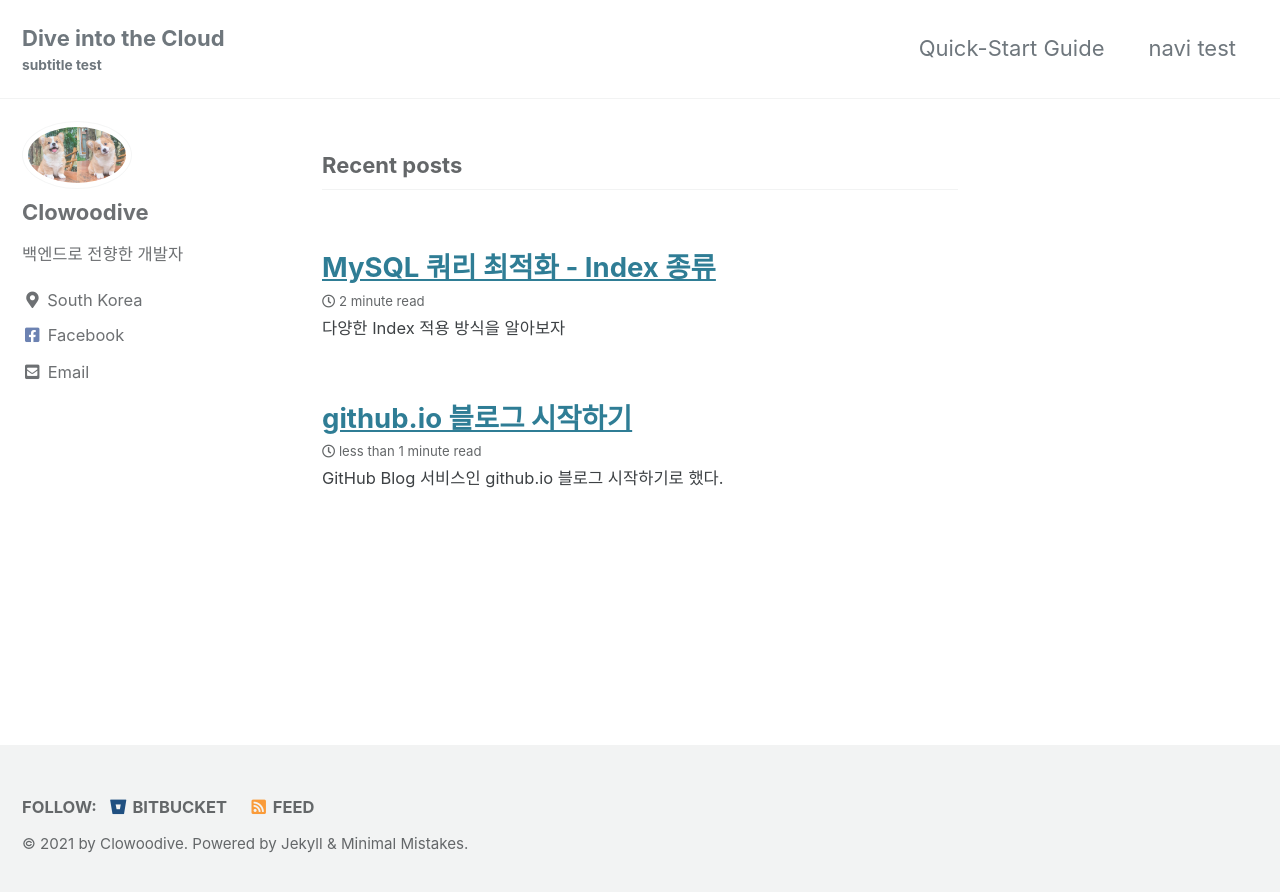
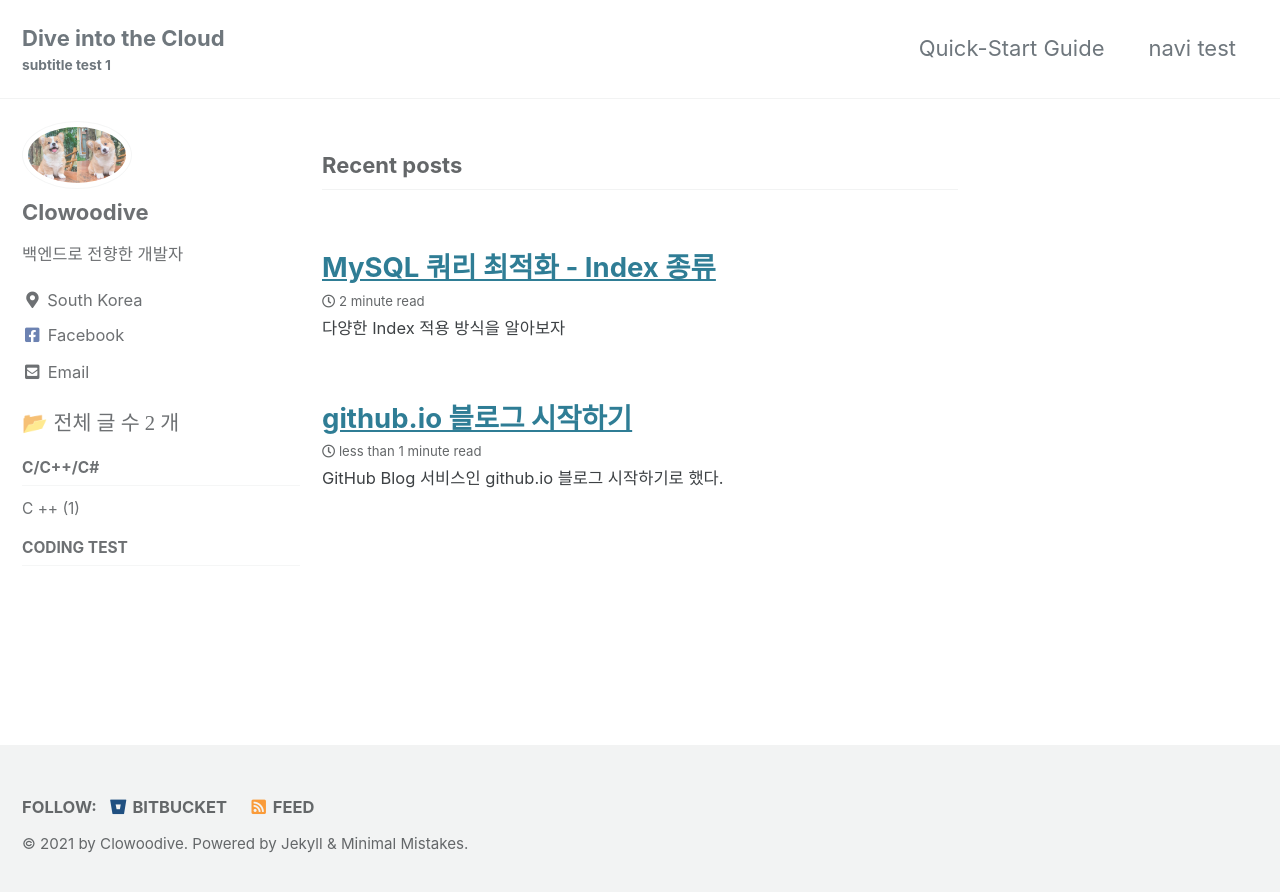
Before and after one commit to clowoodive/clowoodive.github.io, a Jekyll site: the page built from index.html, in a window 1280 px wide. Shown: the top 892 px of the page. Built offline with Jekyll 4.4.1, drawn with Linux system fonts in a browser that asks for light colours; cached includes are drawn as plain includes; the list of posts is cut into pages by our own code.

Commit message:
category6

```diff
--- a/_config.yml
+++ b/_config.yml
@@ -18,7 +18,7 @@ minimal_mistakes_skin    : "default" # "air", "aqua", "contrast", "dark", "dirt"
 locale                   : "en-US"
 title                    : "Dive into the Cloud"
 title_separator          : "-"
-subtitle                 : "subtitle test " # site tagline that appears below site title in masthead
+subtitle                 : "subtitle test 1" # site tagline that appears below site title in masthead
 name                     : "by Clowoodive"
 description              : "돌아 돌아 클라우드에 정착하려는 개발자."
 url                      : "https://clowoodive.github.io" # the base hostname & protocol for your site e.g. "https://mmistakes.github.io"
--- a/index.html
+++ b/index.html
@@ -1,4 +1,5 @@
 ---
 layout: home
+sidebar_main: true
 author_profile: true
 ---
```
